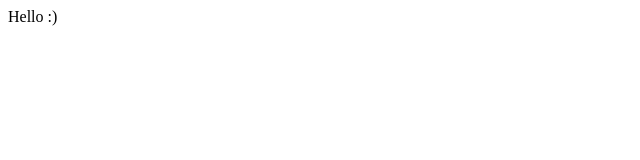
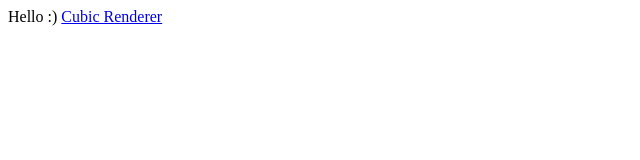
Before and after one commit to GloomsfieldRooster/GloomsfieldRooster.github.io, a plain HTML site: page index.html in a window 1280 px wide. Shown: the whole page, without its empty margins (0-640 px from the left). Drawn offline with Linux system fonts and the light colour scheme.

Commit message:
Add link to cubic renderer in index.html

```diff
--- a/index.html
+++ b/index.html
@@ -7,5 +7,6 @@
 </head>
 <body>
     Hello :)
+    <a href="cubicRenderer.html">Cubic Renderer</a>
 </body>
 </html>
```
